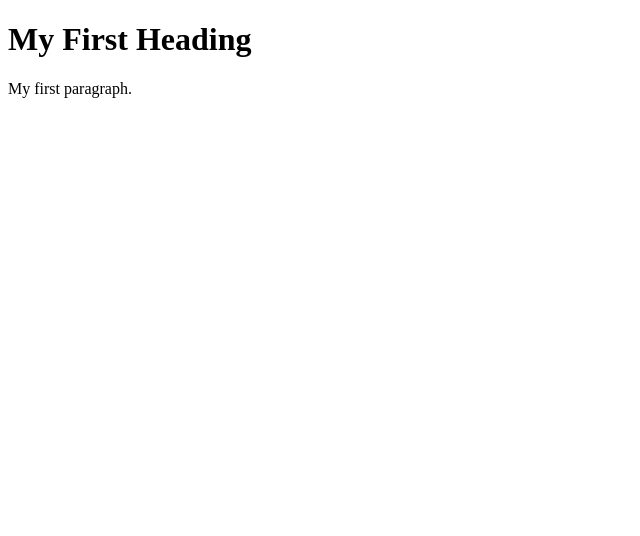
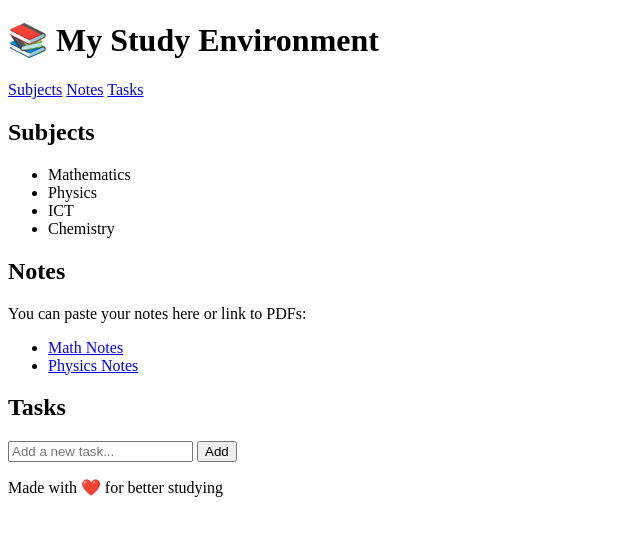
Before and after one commit to Gemtish/Entrance-Guide, a plain HTML site: page index.html in a window 1280 px wide. Shown: the whole page, without its empty margins (0-640 px from the left). Drawn offline with Linux system fonts and the light colour scheme.

Commit message:
Update index.html

```diff
--- a/index.html
+++ b/index.html
@@ -1,9 +1,56 @@
 <!DOCTYPE html>
-<html>
+<html lang="en">
+<head>
+  <meta charset="UTF-8">
+  <meta name="viewport" content="width=device-width, initial-scale=1.0">
+  <title>Study Environment</title>
+  <link rel="stylesheet" href="style.css">
+</head>
 <body>
+  <header>
+    <h1>📚 My Study Environment</h1>
+    <nav>
+      <a href="#subjects">Subjects</a>
+      <a href="#notes">Notes</a>
+      <a href="#tasks">Tasks</a>
+    </nav>
+  </header>
 
-<h1>My First Heading</h1>
-<p>My first paragraph.</p>
+  <main>
+    <!-- Subjects Section -->
+    <section id="subjects">
+      <h2>Subjects</h2>
+      <ul>
+        <li>Mathematics</li>
+        <li>Physics</li>
+        <li>ICT</li>
+        <li>Chemistry</li>
+      </ul>
+    </section>
 
+    <!-- Notes Section -->
+    <section id="notes">
+      <h2>Notes</h2>
+      <p>You can paste your notes here or link to PDFs:</p>
+      <ul>
+        <li><a href="https://example.com/math.pdf" target="_blank">Math Notes</a></li>
+        <li><a href="https://example.com/physics.pdf" target="_blank">Physics Notes</a></li>
+      </ul>
+    </section>
+
+    <!-- Tasks Section -->
+    <section id="tasks">
+      <h2>Tasks</h2>
+      <input type="text" id="taskInput" placeholder="Add a new task...">
+      <button onclick="addTask()">Add</button>
+      <ul id="taskList"></ul>
+    </section>
+  </main>
+
+  <footer>
+    <p>Made with ❤️ for better studying</p>
+  </footer>
+
+  <script src="script.js"></script>
 </body>
 </html>
```
